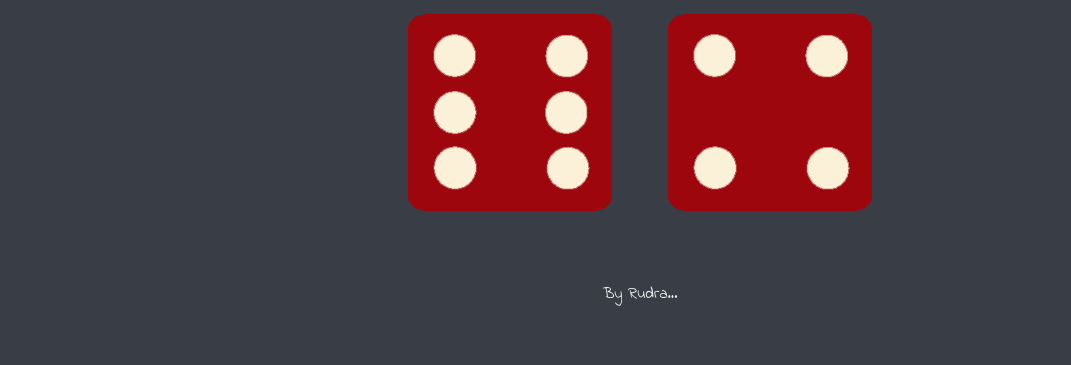
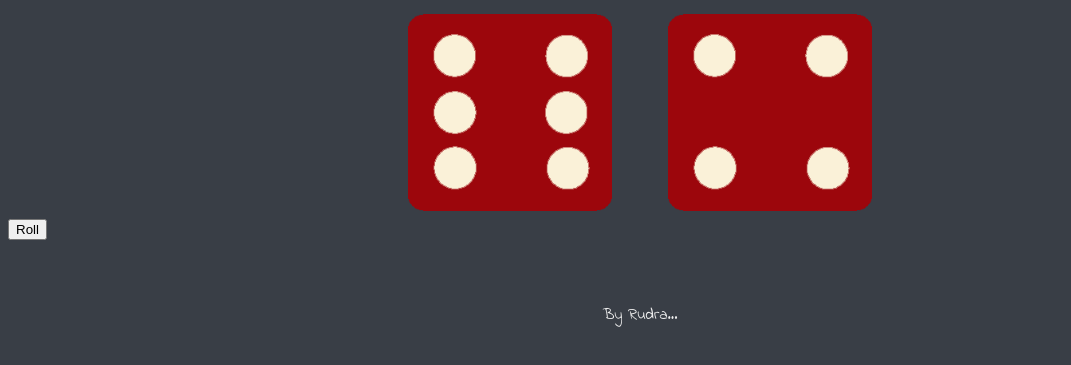
Before and after one commit to RudraNarasimha/dicegame, a plain HTML site: page dicee.html in a window 1280 px wide. Shown: the part 321-686 px from the top of the page, without its empty margins (0-1071 px from the left). Drawn offline with Linux system fonts and the light colour scheme.

Commit message:
Update dicee.html

```diff
--- a/dicee.html
+++ b/dicee.html
@@ -23,6 +23,7 @@
       </div>
 
     </div>
+    <div class="btn"><button onclick="window.location.reload()">Roll</button></div>
 
 <script src="index.js"></script>
   </body>
```
